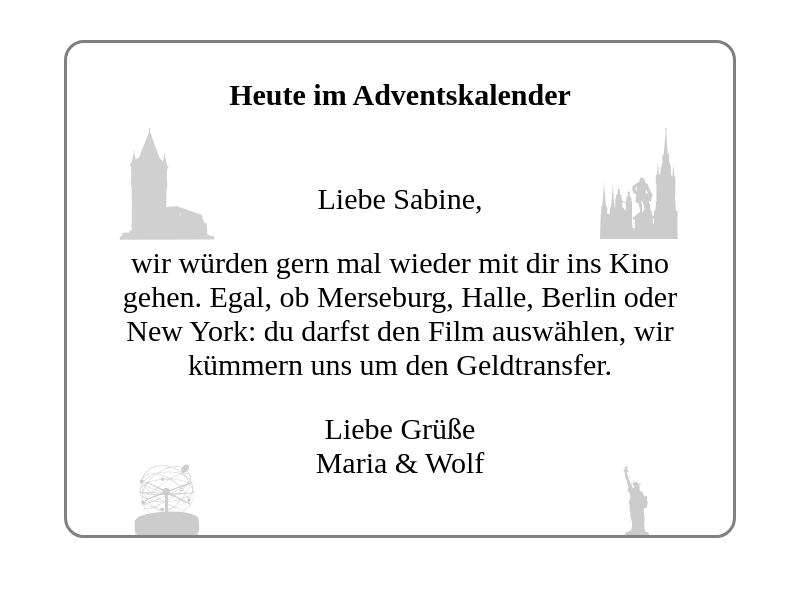
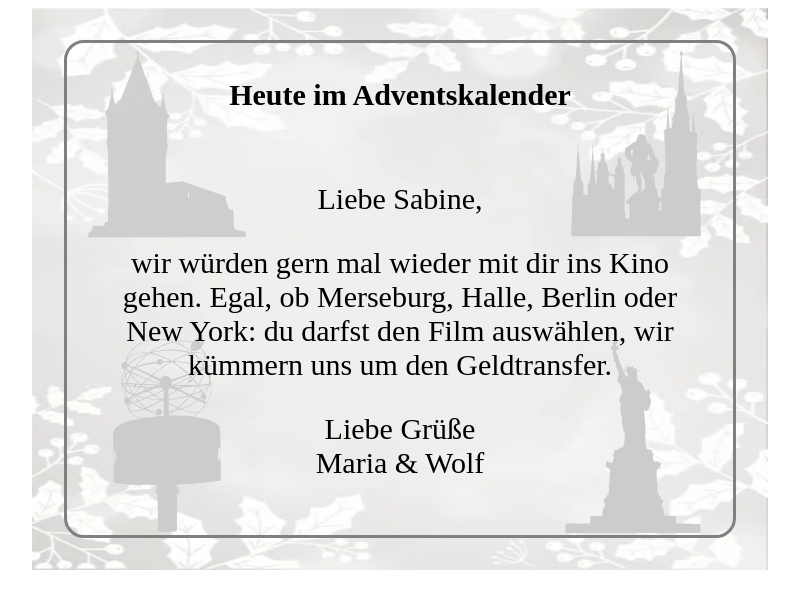
Before and after one commit to Wolf-SO/Adventsgruss, a plain HTML site: page index.html in a window 1280 px wide. Shown: the whole page, without its empty margins (240-1039 px from the left). Drawn offline with Linux system fonts and the light colour scheme.

Commit message:
Update CSS.
Update CSS to add background to main,

```diff
--- a/main.css
+++ b/main.css
@@ -2,6 +2,10 @@ main {
     max-width: 42rem;
     padding: 2rem;
     margin: auto;
+    background-image: url(image/frame-grey.webp);
+    background-position: center;
+    background-repeat: no-repeat;
+    background-size: 100% 100%;
 }
 
 h1 {
@@ -11,14 +15,14 @@ h1 {
 #container {
     border: .15em solid grey;
     border-radius: 1em;
-    background: white;
+    /* background: white; */
     text-align: center;
     padding: .5em;
     font-size: 125%;
     background-image: url(image/Merseburg.svg), url(image/Halle.svg), url(image/Berlin.svg), url(image/New-York.svg);
-    background-position: 40px 80px, 510px 80px, 40px 420px, 510px 420px;
+    background-position: left top, right top, left bottom, right bottom;
     background-repeat: no-repeat;
-    background-size: 120px 120px;
+    background-size: 200px 200px, 200px 200px, 200px 200px, 200px 200px;
 }
 
 #message {
```
